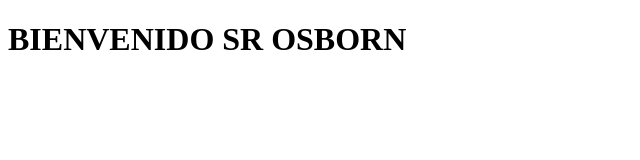
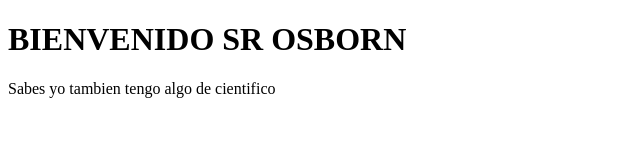
Before and after one commit to JoanAsencios/cursoGIT_Prueba, a plain HTML site: page index2.html in a window 1280 px wide. Shown: the whole page, without its empty margins (0-640 px from the left). Drawn offline with Linux system fonts and the light colour scheme.

Commit message:
Agregue cambio a index 2

```diff
--- a/index2.html
+++ b/index2.html
@@ -5,5 +5,8 @@
 </head>
 <body>
 	<h1>BIENVENIDO SR OSBORN </h1>
+	<p>
+	Sabes yo tambien tengo algo de cientifico
+	</p>
 </body>
 </html>
```
